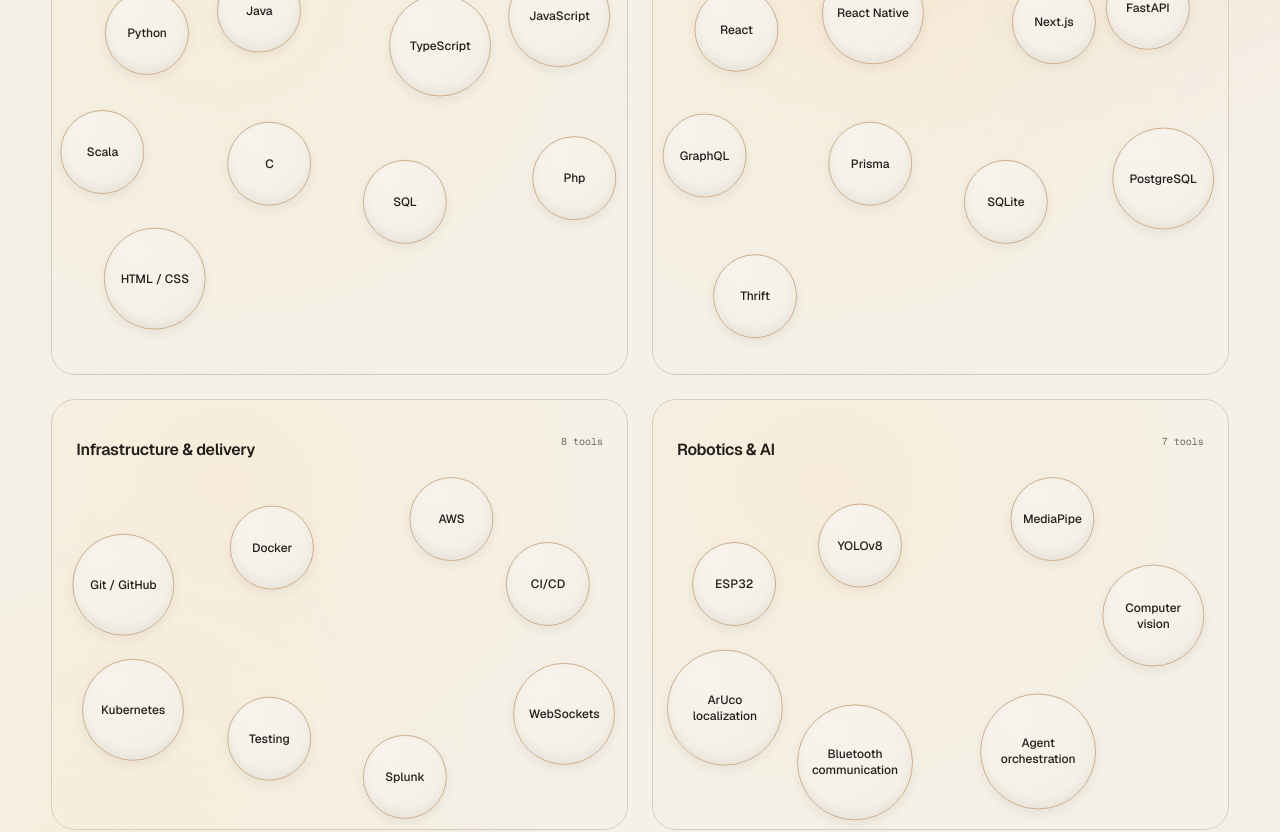
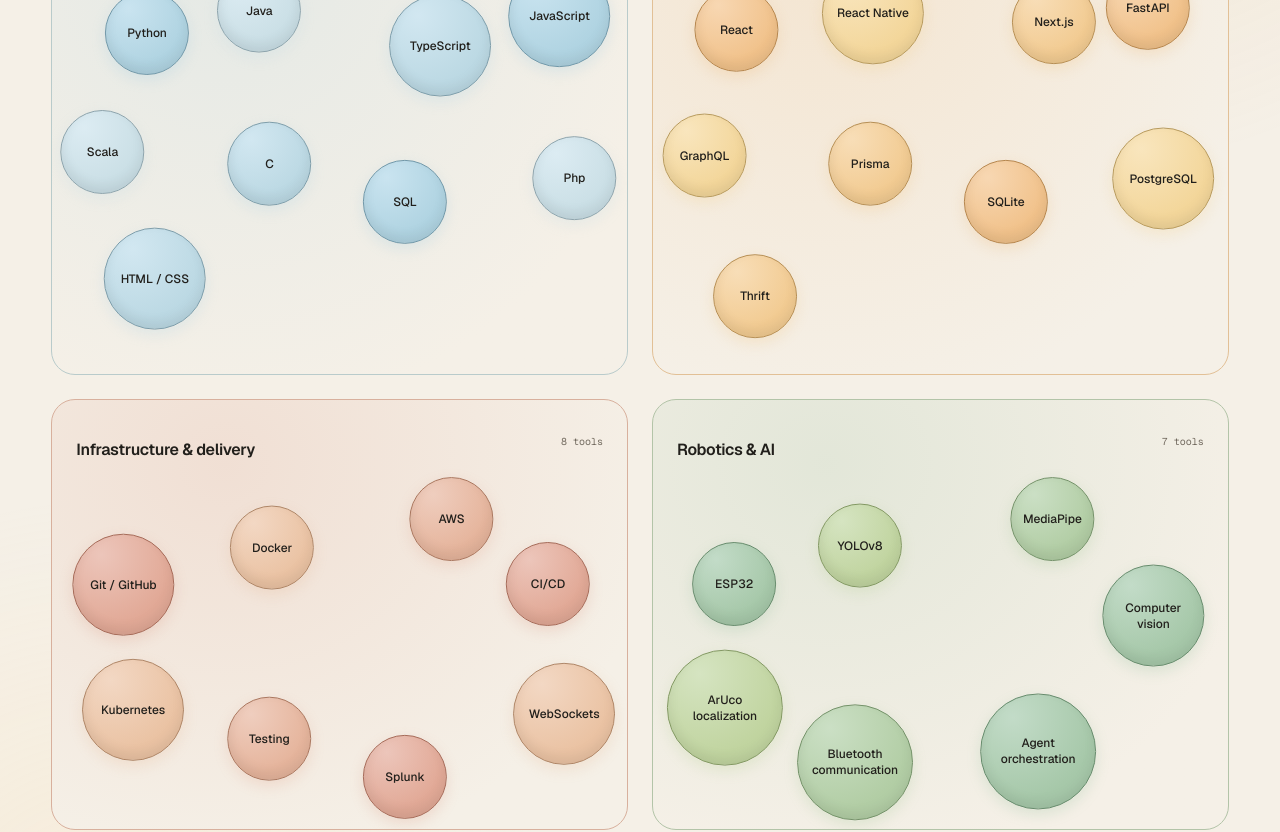
Before and after one commit to PabloMCodes/portfolio, a Next.js app: page /skills in a window 1280 px wide. Shown: the part 480-1312 px from the top of the page. Built offline with nearby package versions, Linux system fonts and the light colour scheme.

Commit message:
Add color palettes to skill bubbles

```diff
--- a/src/components/skill-bubbles.module.css
+++ b/src/components/skill-bubbles.module.css
@@ -2,18 +2,24 @@
 .controls p { color: var(--muted-foreground); font-size: 0.8125rem; }
 .controls button { flex: none; padding: 0.6rem 1rem; min-height: 44px; border: 1px solid var(--rule); border-radius: 999px; font-size: 0.75rem; cursor: pointer; }
 .grid { display: grid; grid-template-columns: repeat(2, minmax(0, 1fr)); gap: 1.5rem; }
-.group { min-width: 0; border: 1px solid var(--rule); border-radius: 1.5rem; overflow: hidden; background: radial-gradient(ellipse at 30% 20%, var(--ambient-soft), transparent 75%); }
+.group { --bubble-primary: #8fc6df; --bubble-secondary: #b6d7e5; min-width: 0; border: 1px solid color-mix(in srgb, var(--bubble-primary) 42%, var(--rule)); border-radius: 1.5rem; overflow: hidden; background: radial-gradient(ellipse at 30% 15%, color-mix(in srgb, var(--bubble-primary) 16%, var(--background)), var(--background) 78%); }
+.group:nth-child(2) { --bubble-primary: #efac5f; --bubble-secondary: #f2ca76; }
+.group:nth-child(3) { --bubble-primary: #d88770; --bubble-secondary: #e5ad83; }
+.group:nth-child(4) { --bubble-primary: #81b58c; --bubble-secondary: #a8c77e; }
 .groupHeading { display: flex; align-items: center; justify-content: space-between; gap: 1rem; padding: 1.4rem 1.5rem 0.5rem; }
 .groupHeading h2 { font-size: 1rem; line-height: 1.4; letter-spacing: -0.02em; }
 .groupHeading span { flex: none; font-family: var(--font-mono), monospace; font-size: 0.625rem; color: var(--muted-foreground); }
 .arena { position: relative; list-style: none; padding: 0; margin: 0; min-height: 360px; }
 .arena:not([data-ready]) { display: flex; flex-wrap: wrap; gap: 0.75rem; padding: 1rem; }
-.bubble { display: grid; place-items: center; width: 100px; height: 100px; border-radius: 50%; padding: 0.65rem; border: 1px solid color-mix(in srgb, var(--accent) 35%, var(--rule)); background: radial-gradient(circle at 30% 22%, color-mix(in srgb, var(--background) 75%, white), var(--background) 65%); color: var(--foreground); box-shadow: inset 0 -5px 10px rgb(0 0 0 / 5%), 0 4px 12px rgb(0 0 0 / 6%); font-size: 0.75rem; line-height: 1.35; font-weight: 500; text-align: center; overflow-wrap: anywhere; user-select: none; touch-action: none; cursor: grab; }
+.bubble { --bubble-tone: var(--bubble-primary); display: grid; place-items: center; width: 100px; height: 100px; border-radius: 50%; padding: 0.65rem; border: 1px solid color-mix(in srgb, var(--bubble-tone) 72%, var(--foreground)); background: radial-gradient(circle at 28% 20%, color-mix(in srgb, var(--bubble-tone) 48%, white), color-mix(in srgb, var(--bubble-tone) 68%, var(--background)) 68%); color: var(--foreground); box-shadow: inset 0 -6px 12px rgb(0 0 0 / 8%), 0 5px 14px color-mix(in srgb, var(--bubble-tone) 22%, transparent); font-size: 0.75rem; line-height: 1.35; font-weight: 500; text-align: center; overflow-wrap: anywhere; user-select: none; touch-action: none; cursor: grab; }
+.arena li:nth-child(3n + 2) .bubble { --bubble-tone: var(--bubble-secondary); }
+.arena li:nth-child(3n) .bubble { --bubble-tone: color-mix(in srgb, var(--bubble-primary) 55%, var(--bubble-secondary)); }
 .arena[data-ready] .bubble { position: absolute; top: 0; left: 0; }
 .bubble:active { cursor: grabbing; border-color: var(--accent); }
 .bubble:hover { border-color: var(--accent); }
 .bubble:focus-visible, .controls button:focus-visible { outline: 2px solid var(--accent); outline-offset: 3px; }
 .arena[data-paused="true"] .bubble { cursor: default; touch-action: pan-y; }
+:global(:root[data-theme="dark"]) .bubble { background: radial-gradient(circle at 28% 20%, color-mix(in srgb, var(--bubble-tone) 48%, white), color-mix(in srgb, var(--bubble-tone) 40%, var(--background)) 70%); border-color: color-mix(in srgb, var(--bubble-tone) 75%, white); }
 @media (max-width: 700px) {
   .grid { grid-template-columns: 1fr; }
   .controls { align-items: flex-start; flex-direction: column; }
```
